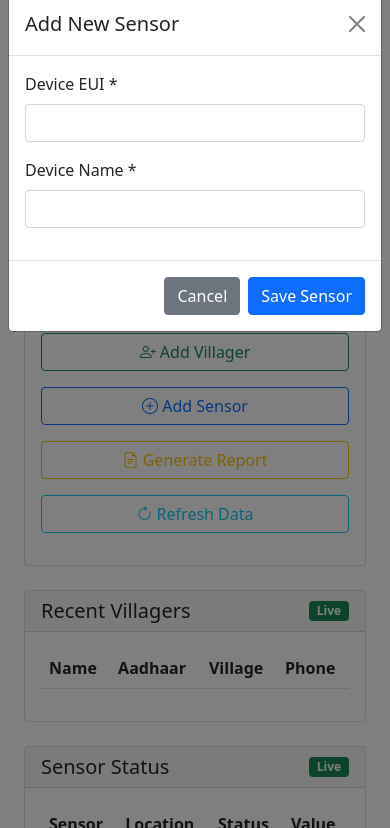
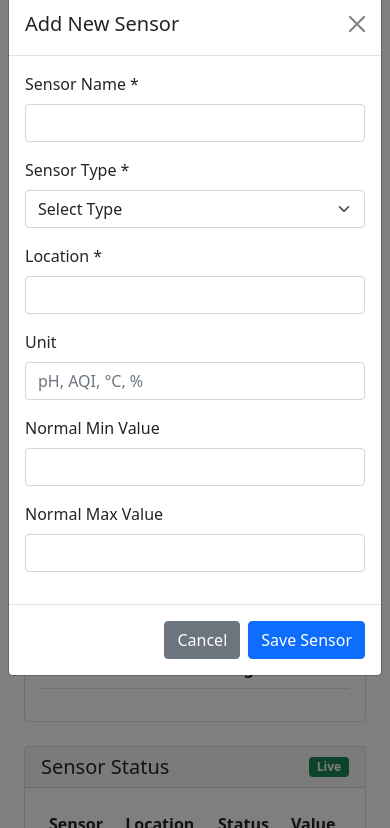
Before and after one commit to Aswinkr5/Smart-panchayat, a website: page public/index.html in a window 390 px wide. Both pictures are taken after a click on the button "Add Sensor". Shown: the part 1260-2088 px from the top of the page. Drawn offline with nearby package versions, Linux system fonts and the light colour scheme; no server answers.

Commit message:
Update index.html

```diff
--- a/public/index.html
+++ b/public/index.html
@@ -232,9 +232,13 @@
                                 <table class="table table-hover">
                                     <thead>
                                         <tr>
-                                          <th>DevEUI</th>
+                                            <th>ID</th>
                                             <th>Name</th>
-                                          <th>Latest Measurement</th>
+                                            <th>Type</th>
+                                            <th>Location</th>
+                                            <th>Unit</th>
+                                            <th>Status</th>
+                                            <th>Actions</th>
                                         </tr>
                                     </thead>
                                     <tbody id="allSensorsTable">
@@ -321,16 +325,41 @@
                     <form id="sensorForm">
                         <div class="row">
                             <div class="col-md-6 mb-3">
-                            <label class="form-label">Device EUI *</label>
-                            <input type="text" class="form-control" name="devEUI" required>
+                                <label class="form-label">Sensor Name *</label>
+                                <input type="text" class="form-control" name="name" required>
                             </div>
                             <div class="col-md-6 mb-3">
-                            <label class="form-label">Device Name *</label>
-                            <input type="text" class="form-control" name="deviceName" required>
+                                <label class="form-label">Sensor Type *</label>
+                                <select class="form-select" name="type" required>
+                                    <option value="">Select Type</option>
+                                    <option value="water_quality">Water Quality</option>
+                                    <option value="air_quality">Air Quality</option>
+                                    <option value="temperature">Temperature</option>
+                                    <option value="humidity">Humidity</option>
+                                </select>
+                            </div>
+                        </div>
+                        <div class="row">
+                            <div class="col-md-6 mb-3">
+                                <label class="form-label">Location *</label>
+                                <input type="text" class="form-control" name="location" required>
+                            </div>
+                            <div class="col-md-6 mb-3">
+                                <label class="form-label">Unit</label>
+                                <input type="text" class="form-control" name="unit" placeholder="pH, AQI, °C, %">
+                            </div>
+                        </div>
+                        <div class="row">
+                            <div class="col-md-6 mb-3">
+                                <label class="form-label">Normal Min Value</label>
+                                <input type="number" class="form-control" name="minNormal" step="0.1">
+                            </div>
+                            <div class="col-md-6 mb-3">
+                                <label class="form-label">Normal Max Value</label>
+                                <input type="number" class="form-control" name="maxNormal" step="0.1">
                             </div>
                         </div>
                     </form>
-
                 </div>
                 <div class="modal-footer">
                     <button type="button" class="btn btn-secondary" data-bs-dismiss="modal">Cancel</button>
```
Lines whose indentation alone changed are shown as unchanged.
